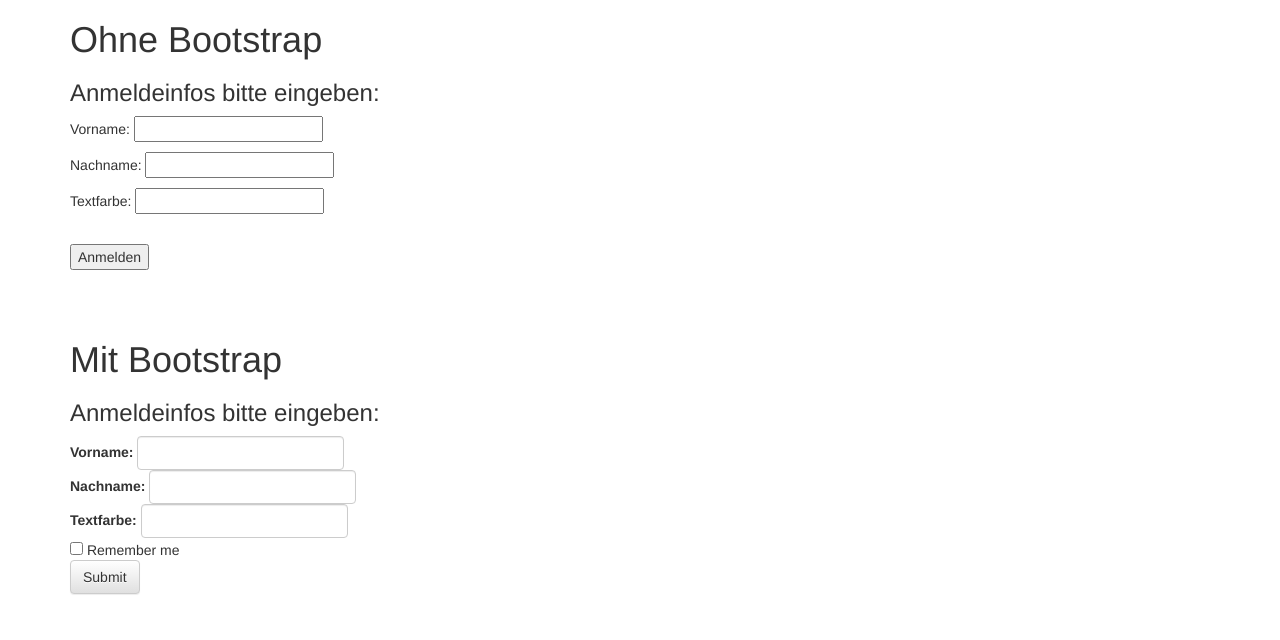
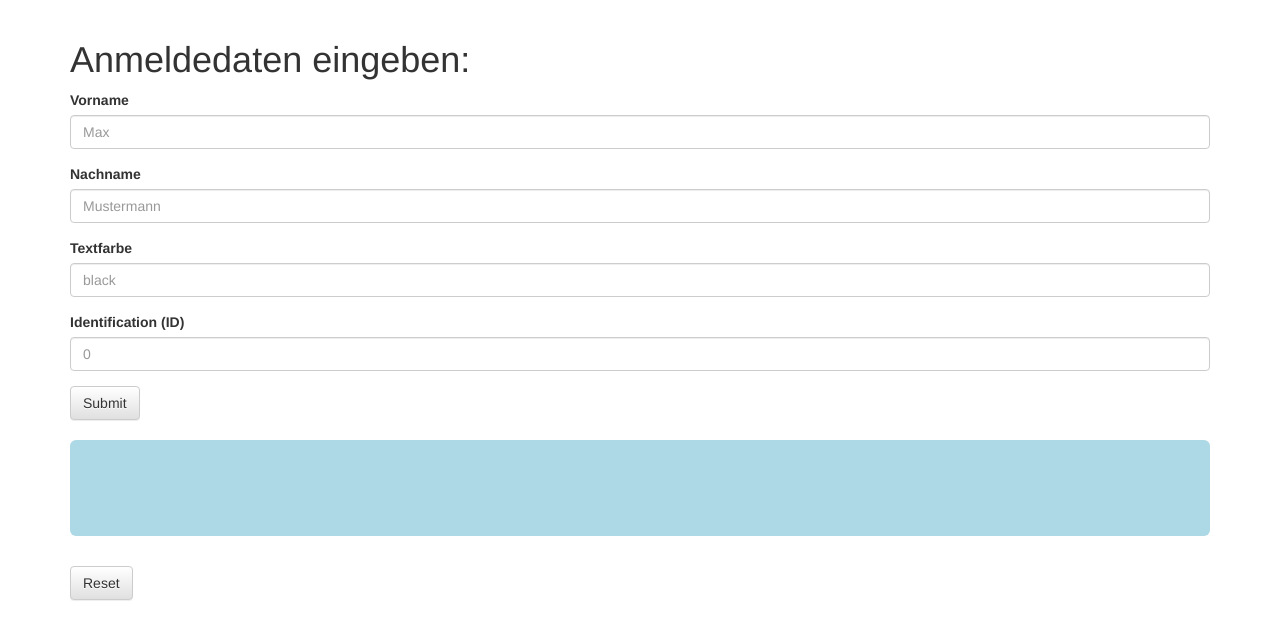
Before and after one commit to d-ansti/medt3, a PHP site: page /medt3/Projects/Exercise4/form1.php in a window 1280 px wide. Shown: the top 640 px of the page. Run offline with PHP 8.4, Linux system fonts and the light colour scheme.

Commit message:
Small changes

```diff
--- a/Projects/Exercise4/form1.php
+++ b/Projects/Exercise4/form1.php
@@ -2,7 +2,7 @@
 <html>
   <head>
     <meta charset="utf-8">
-    <title>PHP Form Demo 1</title>
+    <title>PHP Form</title>
 
     <!-- Latest compiled and minified CSS -->
     <link rel="stylesheet" href="https://maxcdn.bootstrapcdn.com/bootstrap/3.3.7/css/bootstrap.min.css" integrity="sha384-BVYiiSIFeK1dGmJRAkycuHAHRg32OmUcww7on3RYdg4Va+PmSTsz/K68vbdEjh4u" crossorigin="anonymous">
@@ -16,50 +16,41 @@
   </head>
   <body>
     <div class="container">
-    <h1>Ohne Bootstrap</h1>
+    <br>
+    <h1>Anmeldedaten eingeben:</h1>
 
-    <form action="http://localhost/medt3/Projects/Exercise4/form1.php">
-      <h3>Anmeldeinfos bitte eingeben:</h3>
-      <p>Vorname: <input type="text" name="vn"></p>
-      <p>Nachname: <input type="text" name="nn"></p>
-      <p>Textfarbe: <input type="text" name="tf"></p>
-      <br>
-      <p><input type="submit" value="Anmelden" name="submitBtn"></p>
-    </form>
-
-    <br>
-    <?php
-    if (isset($_GET['submitBtn'])) {
-      print_r($_GET); #Ausgabe des Array-Inhaltes
-      echo "<p style=\"color:".$_GET['tf']."\">Vorname: ".$_GET['vn']."</p>";
-      echo "<p style=\"color:".$_GET['tf']."\">Nachname: ".$_GET['nn']."</p>";
-    }
-    ?>
-    <br>
-
-    <h1>Mit Bootstrap</h1>
-
-    <h3>Anmeldeinfos bitte eingeben:</h3>
-    <form class="form-inline" action="http://localhost/medt3/Projects/Exercise4/form1.php">
+    <form>
   <div class="form-group">
-    <label for="text">Vorname:</label>
-    <input type="text" class="form-control" name="vn">
-  </div><br>
+    <label for="firstname">Vorname</label>
+    <input type="text" class="form-control" name="vn" placeholder="Max">
+  </div>
   <div class="form-group">
-    <label for="text">Nachname:</label>
-    <input type="text" class="form-control" name="nn">
-  </div><br>
+    <label for="lastname">Nachname</label>
+    <input type="text" class="form-control" name="nn" placeholder="Mustermann">
+  </div>
   <div class="form-group">
-    <label for="text">Textfarbe:</label>
-    <input type="text" class="form-control" name="tf">
-  </div><br>
-  <div class="checkbox">
-    <label><input type="checkbox"> Remember me</label>
+    <label for="textcolor">Textfarbe</label>
+    <input type="text" class="form-control" name="tf" placeholder="black">
   </div>
-  <br>
+  <div class="form-group">
+    <label for="id">Identification (ID)</label>
+    <input type="number" class="form-control" name="id" placeholder="0">
+  </div>
   <button type="submit" class="btn btn-default" name="submitBtn">Submit</button>
 </form>
-
+<br>
+  <div class="jumbotron" style="background-color: lightblue">
+<?php
+if (isset($_GET['submitBtn'])) {
+  #print_r($_GET); #Ausgabe des Array-Inhaltes
+  echo "<p style=\"color:".$_GET['tf']."\">Vorname: ".$_GET['vn']."</p>";
+  echo "<p style=\"color:".$_GET['tf']."\">Nachname: ".$_GET['nn']."</p>";
+  echo "<p style=\"color:".$_GET['tf']."\">ID: ".$_GET['id']."</p>";
+}
+?>
+  </div>
+  <a href="form1.php" class="btn btn-default" role="button">Reset</a>
+<br>
   </div>
   </body>
 </html>
```
